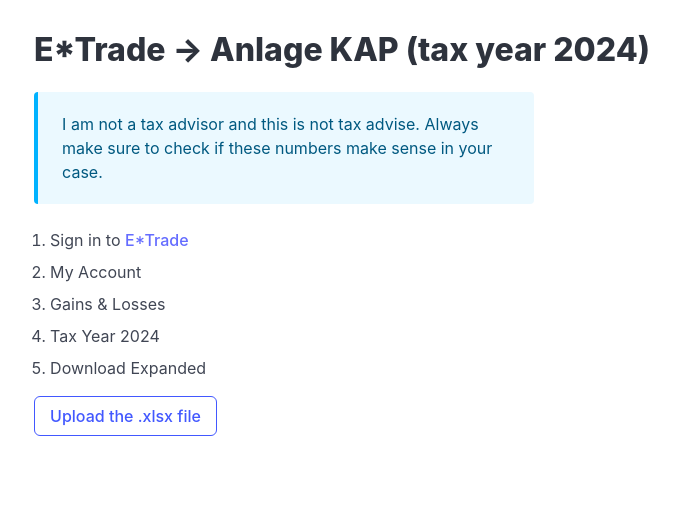
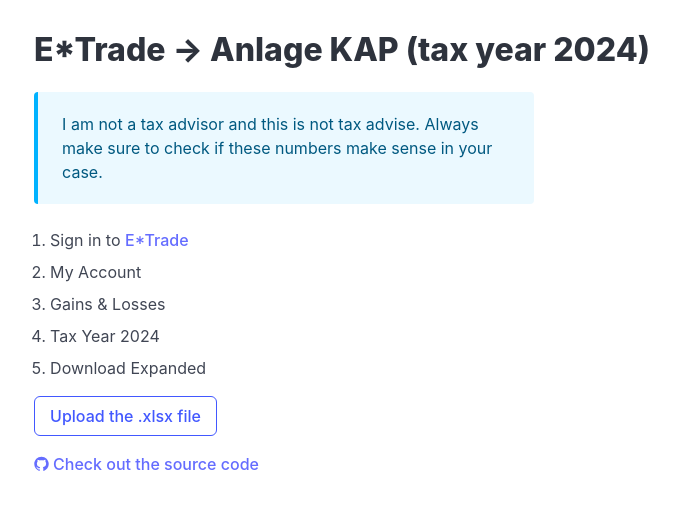
Before and after one commit to janmonschke/etrade-tax-report-generator-de, a website built with Vite: page index.html in a window 1280 px wide. Shown: the whole page, without its empty margins (298-977 px from the left). Built offline with nearby package versions, Linux system fonts and the light colour scheme.

Commit message:
add fotter

```diff
--- a/index.html
+++ b/index.html
@@ -10,7 +10,32 @@
     <title>E*Trade → Anlage KAP</title>
   </head>
   <body>
-    <div id="app"></div>
+    <div id="container">
+      <div id="app"></div>
+      <footer class="mt-4">
+        <a
+          href="https://github.com/janmonschke/etrade-tax-report-generator-de/"
+          target="_blank"
+          class="is-flex"
+        >
+          <svg
+            width="15"
+            height="15"
+            viewBox="0 0 15 15"
+            fill="none"
+            xmlns="http://www.w3.org/2000/svg"
+          >
+            <path
+              d="M7.49933 0.25C3.49635 0.25 0.25 3.49593 0.25 7.50024C0.25 10.703 2.32715 13.4206 5.2081 14.3797C5.57084 14.446 5.70302 14.2222 5.70302 14.0299C5.70302 13.8576 5.69679 13.4019 5.69323 12.797C3.67661 13.235 3.25112 11.825 3.25112 11.825C2.92132 10.9874 2.44599 10.7644 2.44599 10.7644C1.78773 10.3149 2.49584 10.3238 2.49584 10.3238C3.22353 10.375 3.60629 11.0711 3.60629 11.0711C4.25298 12.1788 5.30335 11.8588 5.71638 11.6732C5.78225 11.205 5.96962 10.8854 6.17658 10.7043C4.56675 10.5209 2.87415 9.89918 2.87415 7.12104C2.87415 6.32925 3.15677 5.68257 3.62053 5.17563C3.54576 4.99226 3.29697 4.25521 3.69174 3.25691C3.69174 3.25691 4.30015 3.06196 5.68522 3.99973C6.26337 3.83906 6.8838 3.75895 7.50022 3.75583C8.1162 3.75895 8.73619 3.83906 9.31523 3.99973C10.6994 3.06196 11.3069 3.25691 11.3069 3.25691C11.7026 4.25521 11.4538 4.99226 11.3795 5.17563C11.8441 5.68257 12.1245 6.32925 12.1245 7.12104C12.1245 9.9063 10.4292 10.5192 8.81452 10.6985C9.07444 10.9224 9.30633 11.3648 9.30633 12.0413C9.30633 13.0102 9.29742 13.7922 9.29742 14.0299C9.29742 14.2239 9.42828 14.4496 9.79591 14.3788C12.6746 13.4179 14.75 10.7025 14.75 7.50024C14.75 3.49593 11.5036 0.25 7.49933 0.25Z"
+              fill="currentColor"
+              fill-rule="evenodd"
+              clip-rule="evenodd"
+            ></path>
+          </svg>
+          <span class="ml-1">Check out the source code</span>
+        </a>
+      </footer>
+    </div>
     <script type="module" src="/src/main.ts"></script>
   </body>
 </html>
--- a/src/style.css
+++ b/src/style.css
@@ -32,7 +32,7 @@
   line-height: 1.1;
 }
 
-#app {
+#container {
   max-width: 1280px;
   margin: 0 auto;
   padding: 2rem;
```
